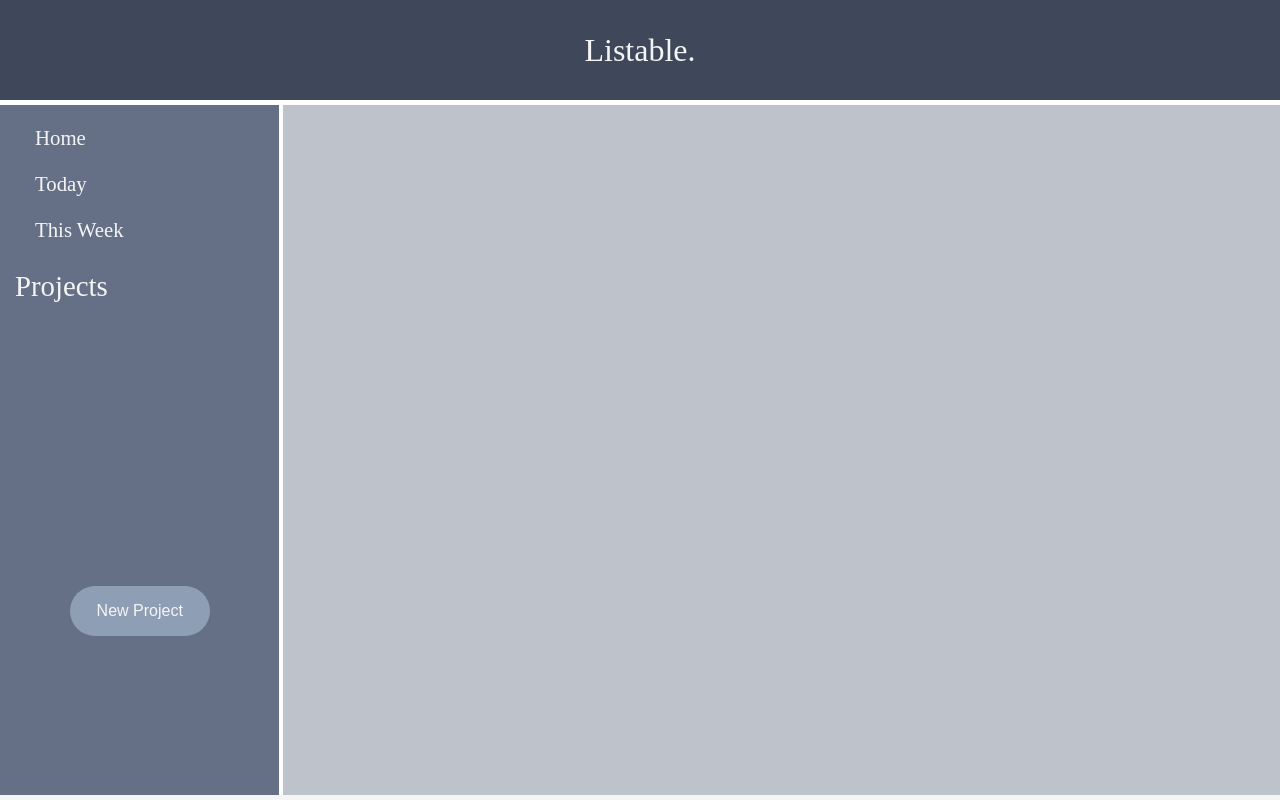
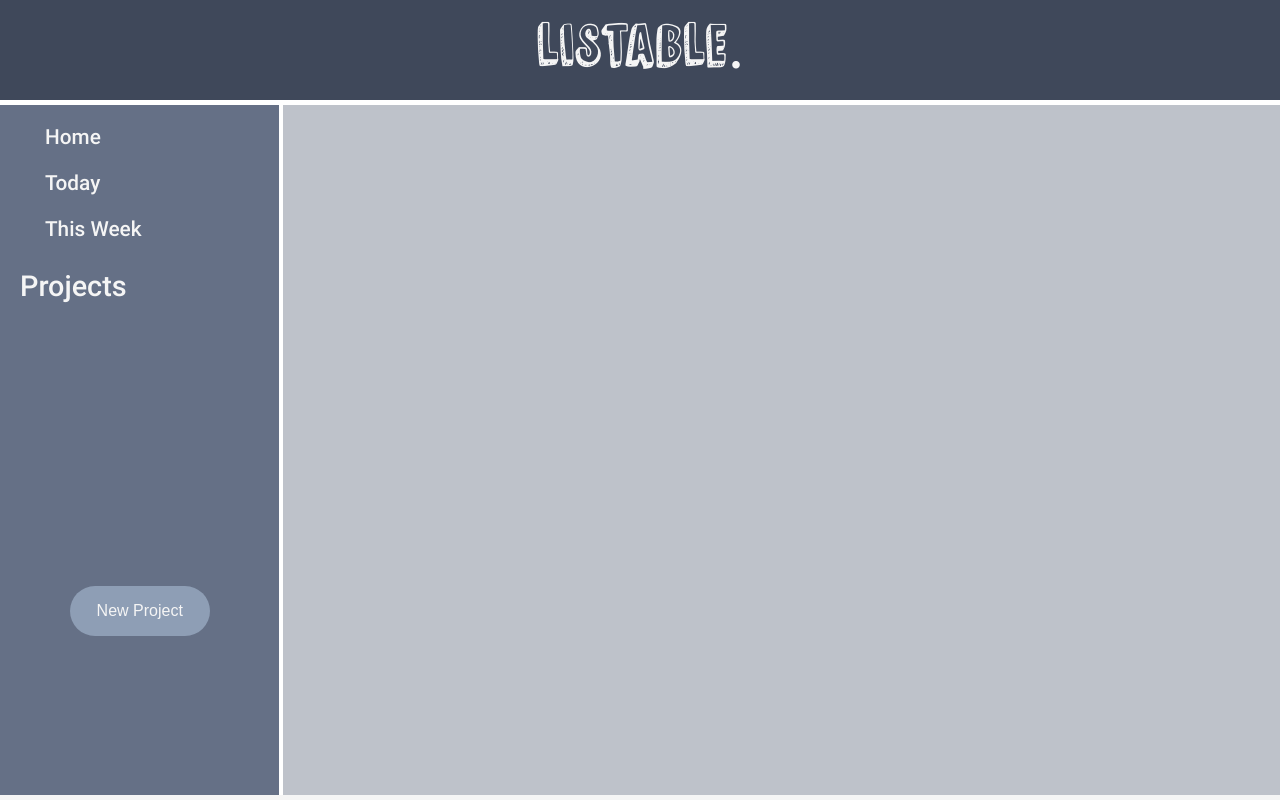
Before and after one commit to ZachLee12/To-do-List, a website built with webpack: page src/index.html in a window 1280 px wide. Built offline with nearby package versions, Linux system fonts and the light colour scheme.

Commit message:
Add font-styling

```diff
--- a/src/assets/styles/style.css
+++ b/src/assets/styles/style.css
@@ -1,3 +1,13 @@
+@font-face {
+    font-family: 'JusticeFest';
+    src: url('../fonts/JusticeFest-8MX1n.otf');
+}
+
+@font-face {
+    font-family: 'Roboto';
+    src: url('../fonts/Roboto-Medium.ttf');
+}
+
 body {
     background-color: whitesmoke;
     height: 100%;
@@ -14,8 +24,11 @@ body {
 }
 
 .header-title {
-    font-size: 2em;
-    color: whitesmoke
+    font-size: 4em;
+    color: whitesmoke;
+    font-family: 'JusticeFest';
+    user-select: none;
+    touch-action: none;
 }
 
 .master-container {
@@ -32,11 +45,18 @@ body {
     display: flex;
     flex-direction: column;
     border-right: 4px solid white;
+    font-family: 'Roboto';
 }
 
 #project-list {
     height: 260px;
     overflow-y: auto;
+}
+
+#nav-tabs-list,
+.projects-word-wrapper,
+#project-list {
+    padding-left: 10px;
 }
 
 ul li.nav-li-element {
@@ -53,14 +73,14 @@ ul .nav-li-element-wrapper:has(li.nav-li-element:hover) {
     background-color: #6bc0d8;
 }
 
-li.nav-li-element:hover{
+li.nav-li-element:hover {
     transition: all 250ms ease-in-out;
     color: black;
     transform: scale(1.03);
 }
 
 /* This is for the default tabs: Home, Today and This Week */
-.default-tabs:hover{
+.default-tabs:hover {
     transition: all 250ms ease-in-out;
     background-color: #6bc0d8;
 }
@@ -144,7 +164,7 @@ img.delete-project {
     margin-bottom: 5px;
     color: whitesmoke;
     font-size: 1.8em;
-    padding-left: 5px;
+    font-family: 'Roboto';
 }
 
 .project-input-wrapper {
@@ -180,7 +200,7 @@ img.delete-project {
     transition: all 200ms ease-in-out;
     background-color: #abd6d9;
     height: 25px;
-    animation: fade-in 400ms ease-in-out
+    animation: fade-in 400ms ease-in-out;
 }
 
 .to-do:hover {
@@ -341,7 +361,7 @@ img.delete-project {
 #task-form textarea {
     padding-left: 3px;
     font-size: 0.8em;
-    font-family: Arial, Helvetica, sans-serif;
+    font-family: 'Roboto';
     appearance: none;
     border: none;
     outline-color: #22689e;
@@ -499,7 +519,7 @@ img.delete-project {
 textarea.edit-description {
     width: 80%;
     height: 100px;
-    font-family: Arial, Helvetica, sans-serif;
+    font-family: 'Roboto';
     resize: none;
 }
 
--- a/src/index.html
+++ b/src/index.html
@@ -21,7 +21,9 @@
                 <li id="today" class="nav-li-element default-tabs">Today</li>
                 <li id="this-week" class="nav-li-element default-tabs">This Week</li>
             </ul>
-            <p class="projects-word">Projects</p>
+            <div class="projects-word-wrapper">
+                <p class="projects-word">Projects</p>
+            </div>
             <ul id="project-list">
 
             </ul>
```
Also changed, not shown: src/assets/fonts/JusticeFest-8MX1n.otf (added), src/assets/fonts/Roboto-Medium.ttf (added).
